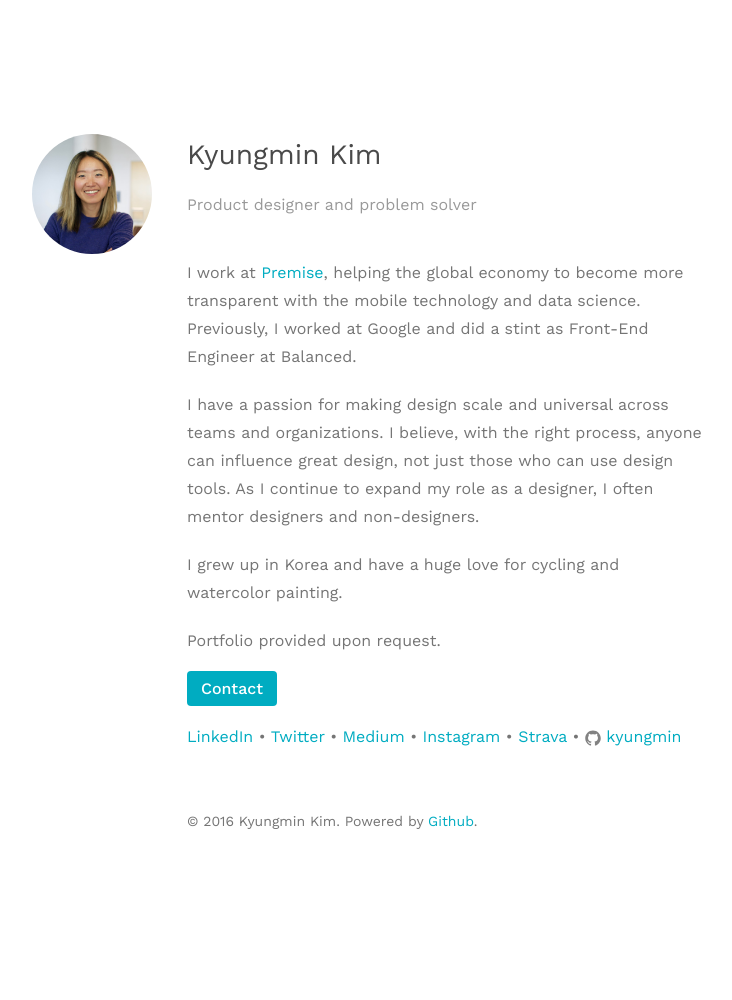
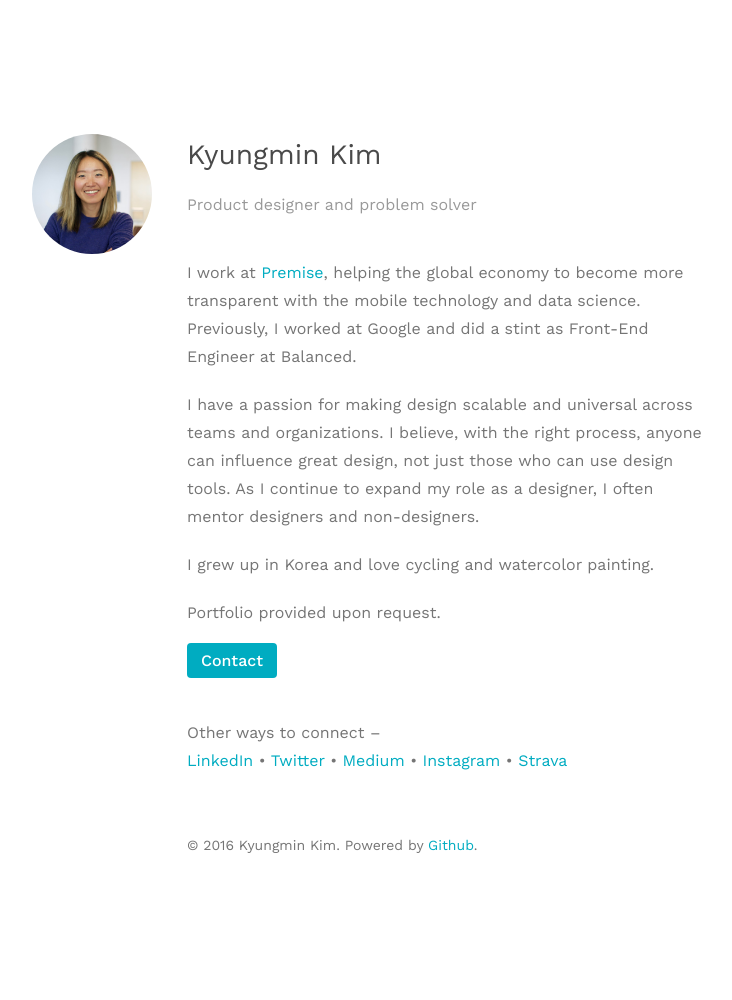
Before and after one commit to kyungmin/kyungmin.github.io, a Jekyll site: the page built from index.md, in a window 1280 px wide. Shown: the whole page, without its empty margins (194-926 px from the left). Built offline with Jekyll 4.4.1, drawn with Linux system fonts in a browser that asks for light colours; before the commit the page ends 976 px from its top, so only the background shows below that.

Commit message:
Cleanup content

```diff
--- a/_layouts/home.html
+++ b/_layouts/home.html
@@ -9,17 +9,17 @@ layout: default
     <h1>Kyungmin Kim</h1>
     <p>Product designer and problem solver</p>
     <p>I work at <a href="http://www.premise.com" target="_blank">Premise</a>, helping the global economy to become more transparent with the mobile technology and data science. Previously, I worked at Google and did a stint as Front-End Engineer at Balanced.</p>
-    <p>I have a passion for making design scale and universal across teams and organizations. I believe, with the right process, anyone can influence great design, not just those who can use design tools. As I continue to expand my role as a designer, I often mentor designers and non-designers.</p>
-    <p>I grew up in Korea and have a huge love for cycling and watercolor painting. </p>
+    <p>I have a passion for making design scalable and universal across teams and organizations. I believe, with the right process, anyone can influence great design, not just those who can use design tools. As I continue to expand my role as a designer, I often mentor designers and non-designers.</p>
+    <p>I grew up in Korea and love cycling and watercolor painting. </p>
     <p>Portfolio provided upon request.</p>
     <p><a href="mailto:kmin905@gmail.com" class="btn">Contact</a></p>
-    <p>
+    <br/>
+    <p>Other ways to connect –<br/>
       <a href="http://www.linkedin.com/in/kyungmink">LinkedIn</a> •
       <a href="https://twitter.com/kyungmink">Twitter</a> •
       <a href="https://medium.com/@kyungmink">Medium</a> •
       <a href="http://instagram.com/kyungminkk">Instagram</a> •
-      <a href="http://www.strava.com/athletes/1421121">Strava</a> •
-      {% include icon-github.html username=site.github_username %}
+      <a href="http://www.strava.com/athletes/1421121">Strava</a>
     </p>
   </div>
   <div class="footer">
```
Also changed, not shown: 3 other files.
